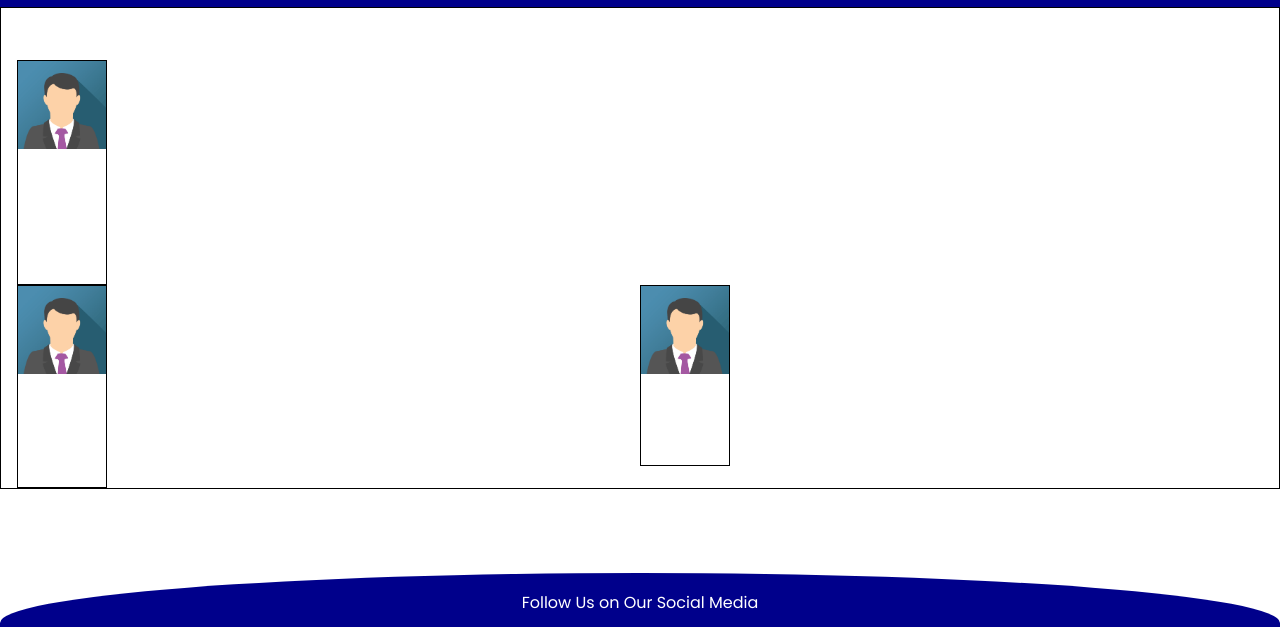
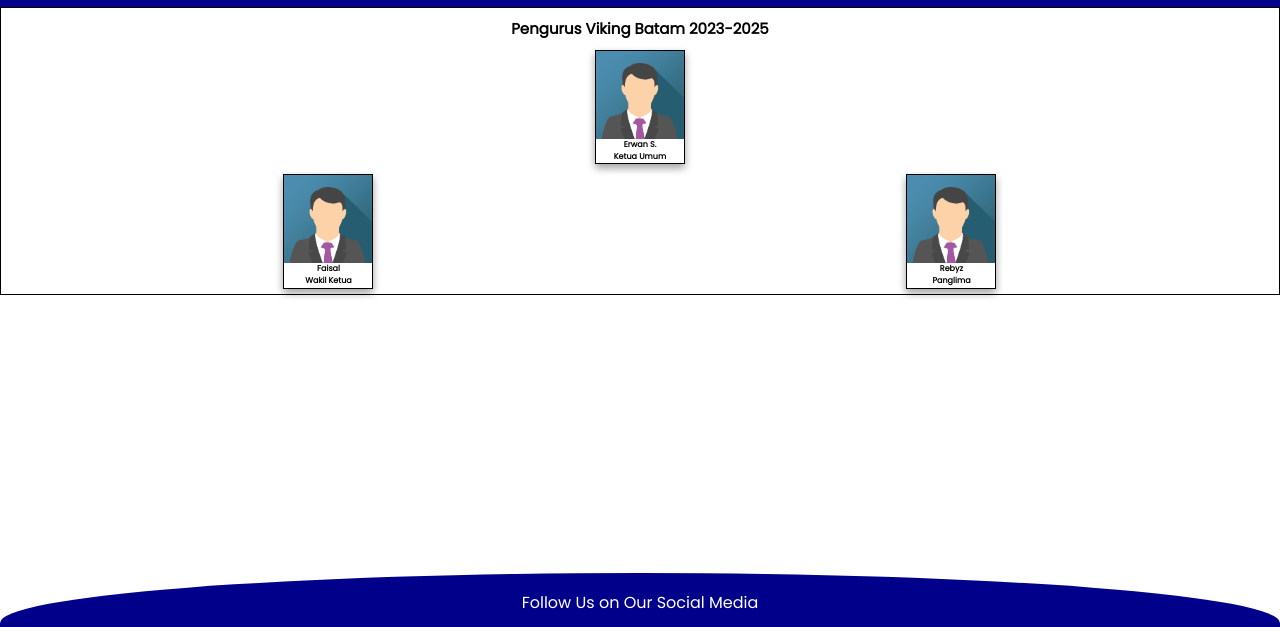
Before and after one commit to rdarmawanz/Viking.Batam, a plain HTML site: page struktur.html in a window 1280 px wide. Shown: the part 127-754 px from the top of the page. Drawn offline with nearby package versions, Linux system fonts and the light colour scheme.

Commit message:
Update style.css

```diff
--- a/style.css
+++ b/style.css
@@ -78,3 +78,24 @@ footer .w3-container {
 	margin: 25px auto;
 	background-color: grey;
 }
+
+
+/*STRUKTUR*/
+#organisasi {
+	color: black;
+	margin-top: 10px;
+	font-size: 15px;
+	margin-bottom: 5px;
+}
+
+.box1 {
+	margin: 5px auto;
+	box-shadow: 0 4px 8px 0 rgba(0, 0, 0, 0.2), 0 4px 8px 0 rgba(0, 0, 0, 0.2);
+
+}
+
+#isi {
+	font-size: 8px;
+	color: black;
+	margin: 0 auto;
+}
```
